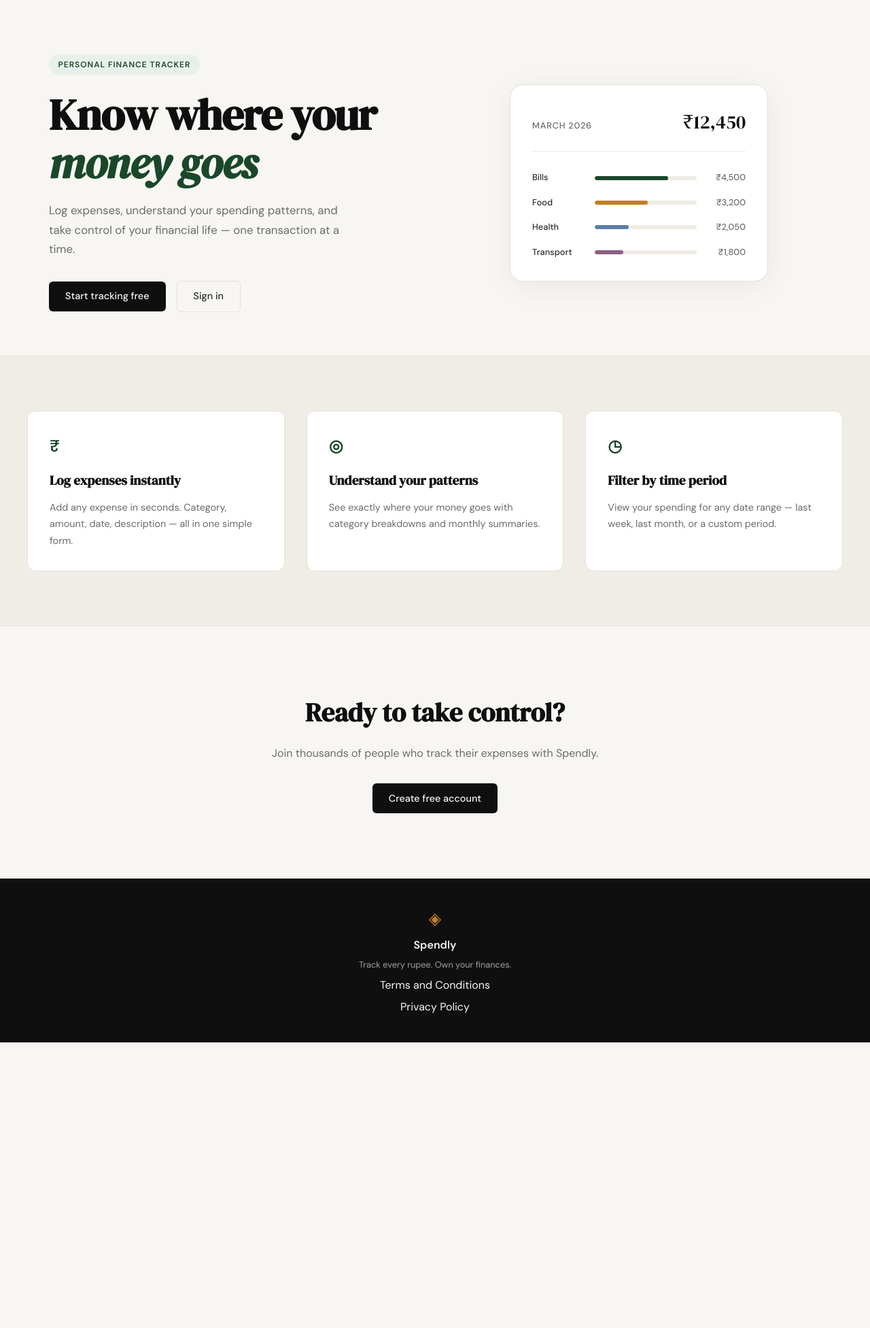
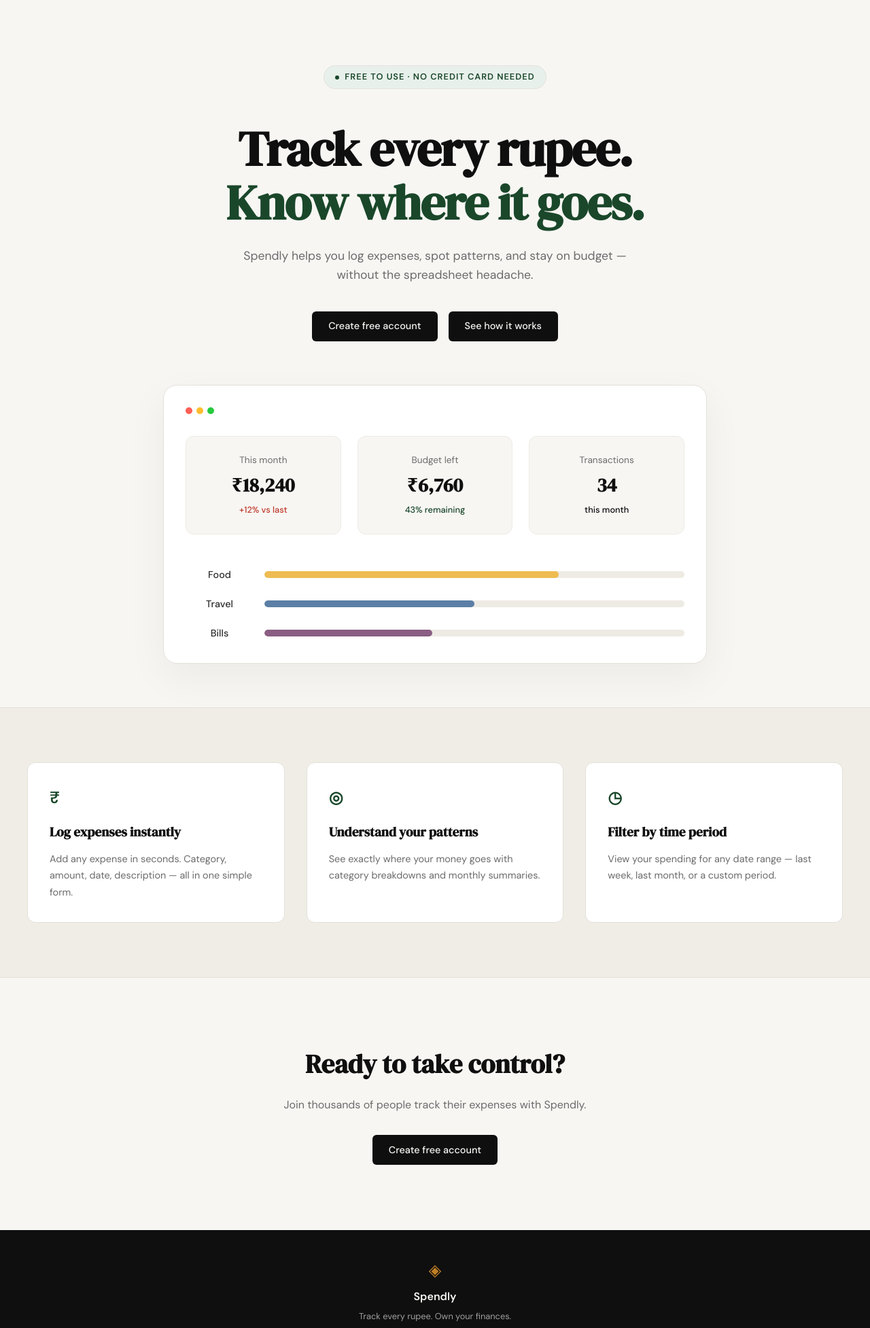
Before and after one commit to Akshaya-ui-svg/splendly, a Flask app: page / in a window 1280 px wide. Shown: the part 61-2014 px from the top of the page at 68% size. Before the commit the page ends 1594 px from the top, so only its background shows below. Run offline with Flask 3, Linux system fonts and the light colour scheme.

Commit message:
Update landing page hero design to match screenshot

```diff
--- /dev/null
+++ b/cleanup_typo.py
@@ -0,0 +1,6 @@
+import os
+try:
+    os.remove('templates/privacy.html`')
+    print('Successfully removed typoed file.')
+except Exception as e:
+    print(f'Error: {e}')
--- /dev/null
+++ b/static/css/landing.css
@@ -0,0 +1,176 @@
+/* Landing Page Specific Styles */
+
+.hero {
+    display: flex;
+    flex-direction: column;
+    align-items: center;
+    text-align: center;
+    padding: 6rem 2rem 4rem;
+    max-width: var(--max-width);
+    margin: 0 auto;
+    gap: 4rem;
+}
+
+.hero-content {
+    display: flex;
+    flex-direction: column;
+    align-items: center;
+    gap: 1.5rem;
+    max-width: 800px;
+}
+
+.hero-badge {
+    display: inline-flex;
+    align-items: center;
+    gap: 0.5rem;
+    background: var(--accent-light);
+    color: var(--accent);
+    font-size: 0.8rem;
+    font-weight: 600;
+    padding: 0.4rem 1rem;
+    border-radius: 999px;
+    border: 1px solid var(--border);
+}
+
+.badge-dot {
+    width: 6px;
+    height: 6px;
+    background: var(--accent);
+    border-radius: 50%;
+}
+
+.hero-title {
+    font-family: var(--font-display);
+    font-size: clamp(2.5rem, 6vw, 4.5rem);
+    line-height: 1.1;
+    color: var(--ink);
+    margin: 0;
+}
+
+.text-accent {
+    color: var(--accent);
+}
+
+.hero-subtitle {
+    font-size: 1.1rem;
+    color: var(--ink-muted);
+    line-height: 1.6;
+    max-width: 600px;
+    margin-bottom: 1rem;
+}
+
+.hero-actions {
+    display: flex;
+    gap: 1rem;
+    justify-content: center;
+}
+
+/* Visual Card */
+.hero-visual {
+    width: 100%;
+    display: flex;
+    justify-content: center;
+}
+
+.mock-card {
+    background: var(--paper-card);
+    border: 1px solid var(--border);
+    border-radius: var(--radius-lg);
+    padding: 2rem;
+    width: 100%;
+    max-width: 800px;
+    box-shadow: 0 20px 60px rgba(0,0,0,0.05);
+    position: relative;
+}
+
+.mock-window-controls {
+    display: flex;
+    gap: 6px;
+    margin-bottom: 2rem;
+}
+
+.dot {
+    width: 10px;
+    height: 10px;
+    border-radius: 50%;
+}
+.dot.red { background: #ff5f56; }
+.dot.yellow { background: #ffbd2e; }
+.dot.green { background: #27c93f; }
+
+.mock-metrics {
+    display: grid;
+    grid-template-columns: repeat(3, 1fr);
+    gap: 1.5rem;
+    margin-bottom: 3rem;
+}
+
+.metric-box {
+    background: var(--paper);
+    padding: 1.5rem;
+    border-radius: var(--radius-md);
+    border: 1px solid var(--border-soft);
+    display: flex;
+    flex-direction: column;
+    gap: 0.25rem;
+}
+
+.metric-label {
+    font-size: 0.85rem;
+    color: var(--ink-muted);
+}
+
+.metric-value {
+    font-family: var(--font-display);
+    font-size: 1.75rem;
+    font-weight: 600;
+    color: var(--ink);
+}
+
+.metric-trend {
+    font-size: 0.8rem;
+    font-weight: 500;
+}
+.trend-up { color: var(--danger); }
+.trend-down { color: var(--accent); }
+
+.mock-bars {
+    display: flex;
+    flex-direction: column;
+    gap: 1.25rem;
+}
+
+.mock-bar-row {
+    display: grid;
+    grid-template-columns: 100px 1fr;
+    align-items: center;
+    gap: 1rem;
+}
+
+.mock-cat {
+    font-size: 0.9rem;
+    font-weight: 500;
+    color: var(--ink-soft);
+}
+
+.mock-bar-track {
+    height: 10px;
+    background: var(--border-soft);
+    border-radius: 999px;
+    overflow: hidden;
+}
+
+.mock-bar {
+    height: 100%;
+    border-radius: 999px;
+}
+
+.bar-food { width: 70%; background: #eebc52; }
+.bar-travel { width: 50%; background: #5b7fa6; }
+.bar-bills { width: 40%; background: #8b5e83; }
+
+@media (max-width: 768px) {
+    .mock-metrics {
+        grid-template-columns: 1fr;
+    }
+}
--- a/templates/landing.html
+++ b/templates/landing.html
@@ -1,60 +1,74 @@
 {% extends "base.html" %}
+
+{% block head %}
+<link rel="stylesheet" href="{{ url_for('static', filename='css/landing.css') }}">
+{% endblock %}
 
 {% block title %}Spendly — Track Every Rupee{% endblock %}
 
 {% block content %}
 
 <section class="hero">
-    <div class="hero-inner">
-        <div class="hero-badge">Personal Finance Tracker</div>
+    <div class="hero-content">
+        <div class="hero-badge">
+            <span class="badge-dot"></span>
+            Free to use · No credit card needed
+        </div>
         <h1 class="hero-title">
-            Know where your<br>
-            <em>money goes</em>
+            Track every rupee.<br>
+            <span class="text-accent">Know where it goes.</span>
         </h1>
         <p class="hero-subtitle">
-            Log expenses, understand your spending patterns,
-            and take control of your financial life —
-            one transaction at a time.
+            Spendly helps you log expenses, spot patterns, and stay on budget — without the spreadsheet headache.
         </p>
         <div class="hero-actions">
-            <a href="{{ url_for('register') }}" class="btn-primary">Start tracking free</a>
-            <a href="{{ url_for('login') }}" class="btn-ghost">Sign in</a>
+            <a href="{{ url_for('register') }}" class="btn-primary">Create free account</a>
+            <a href="#" class="btn-primary">See how it works</a>
         </div>
     </div>
+
     <div class="hero-visual">
         <div class="mock-card">
-            <div class="mock-card-header">
-                <span class="mock-label">March 2026</span>
-                <span class="mock-total">₹12,450</span>
+            <div class="mock-window-controls">
+                <span class="dot red"></span>
+                <span class="dot yellow"></span>
+                <span class="dot green"></span>
+            </div>
+            <div class="mock-metrics">
+                <div class="metric-box">
+                    <span class="metric-label">This month</span>
+                    <span class="metric-value">₹18,240</span>
+                    <span class="metric-trend trend-up">+12% vs last</span>
+                </div>
+                <div class="metric-box">
+                    <span class="metric-label">Budget left</span>
+                    <span class="metric-value">₹6,760</span>
+                    <span class="metric-trend trend-down">43% remaining</span>
+                </div>
+                <div class="metric-box">
+                    <span class="metric-label">Transactions</span>
+                    <span class="metric-value">34</span>
+                    <span class="metric-trend">this month</span>
+                </div>
             </div>
             <div class="mock-bars">
                 <div class="mock-bar-row">
+                    <span class="mock-cat">Food</span>
+                    <div class="mock-bar-track">
+                        <div class="mock-bar bar-food"></div>
+                    </div>
+                </div>
+                <div class="mock-bar-row">
+                    <span class="mock-cat">Travel</span>
+                    <div class="mock-bar-track">
+                        <div class="mock-bar bar-travel"></div>
+                    </div>
+                </div>
+                <div class="mock-bar-row">
                     <span class="mock-cat">Bills</span>
                     <div class="mock-bar-track">
-                        <div class="mock-bar" style="width: 72%"></div>
+                        <div class="mock-bar bar-bills"></div>
                     </div>
-                    <span class="mock-amt">₹4,500</span>
-                </div>
-                <div class="mock-bar-row">
-                    <span class="mock-cat">Food</span>
-                    <div class="mock-bar-track">
-                        <div class="mock-bar mock-bar-2" style="width: 52%"></div>
-                    </div>
-                    <span class="mock-amt">₹3,200</span>
-                </div>
-                <div class="mock-bar-row">
-                    <span class="mock-cat">Health</span>
-                    <div class="mock-bar-track">
-                        <div class="mock-bar mock-bar-3" style="width: 33%"></div>
-                    </div>
-                    <span class="mock-amt">₹2,050</span>
-                </div>
-                <div class="mock-bar-row">
-                    <span class="mock-cat">Transport</span>
-                    <div class="mock-bar-track">
-                        <div class="mock-bar mock-bar-4" style="width: 28%"></div>
-                    </div>
-                    <span class="mock-amt">₹1,800</span>
                 </div>
             </div>
         </div>
@@ -84,7 +98,7 @@
 <section class="cta-section">
     <div class="cta-inner">
         <h2 class="cta-title">Ready to take control?</h2>
-        <p class="cta-body">Join thousands of people who track their expenses with Spendly.</p>
+        <p class="cta-body">Join thousands of people track their expenses with Spendly.</p>
         <a href="{{ url_for('register') }}" class="btn-primary">Create free account</a>
     </div>
 </section>
```
Also changed, not shown: 1 other file.
